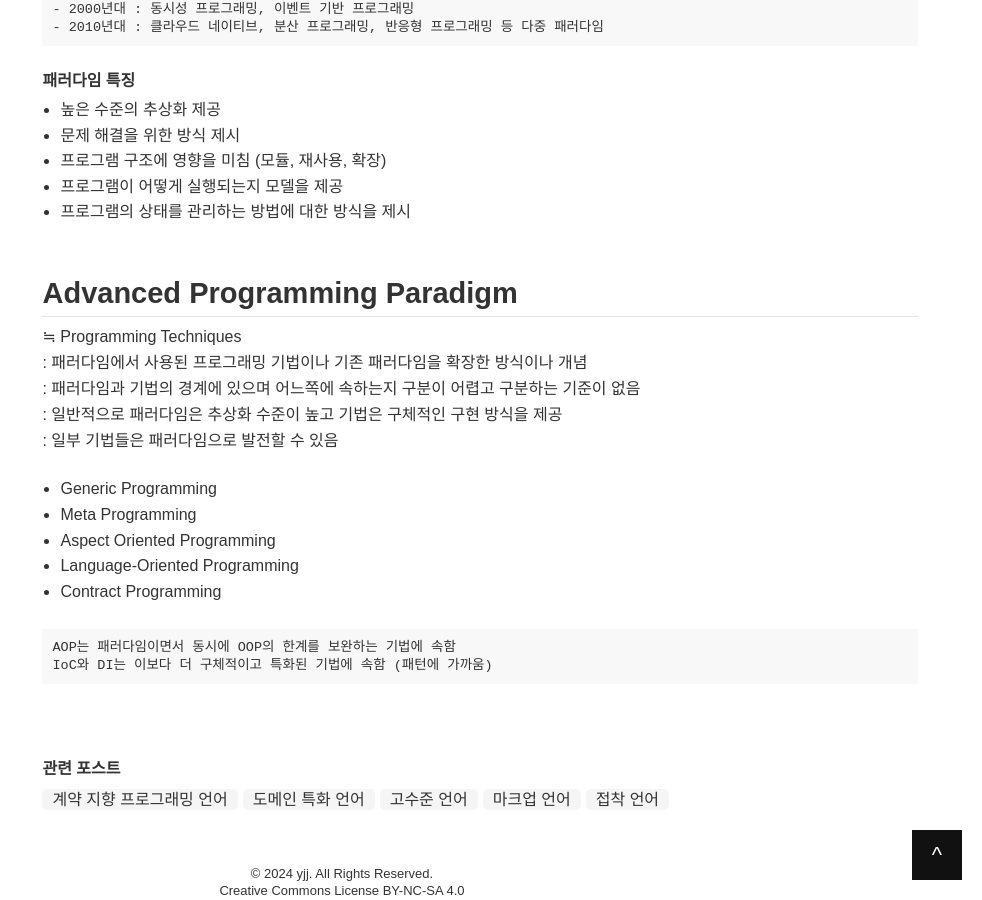
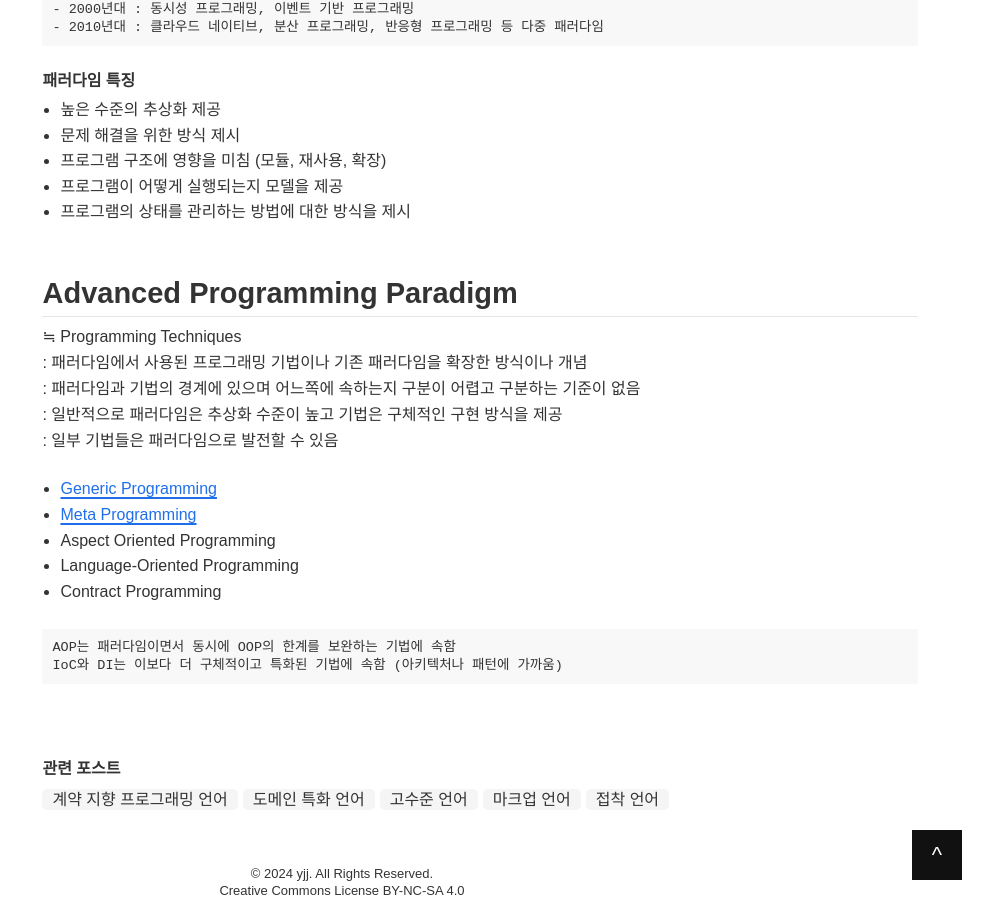
Before and after one commit to 100Page/1000page.github.io, a Jekyll site: the page built from _doc/program/paradigm/index.md, in a window 1280 px wide and 900 px high, scrolled down 869 px. Shown: the whole window, without its empty margins (298-1280 px from the left). Built offline with Jekyll 4.4.1, drawn with Linux system fonts in a browser that asks for light colours; some of the changed lines change nothing that is shown.

Commit message:
paradigm

````diff
--- a/_doc/program/paradigm/index.md
+++ b/_doc/program/paradigm/index.md
@@ -4,20 +4,22 @@
 description: 프로그래밍 패러다임
 summary:
 keywords:
+- program
 - programming
 - programming paradigm
 - 프로그래밍 패러다임
 tags:
 - program
+- paradigm
 created_time: 2024-09-18 01:35
-modified_time: 2024-10-25 23:24
+modified_time: 2024-10-26 22:16
 ---
 
 # Programming Paradigm
 : 프로그램을 구현하기 위한 프로그래밍 언어의 원칙이나 방식
 : 프로그래밍 언어는 한 개 이상의 패러다임을 지원하며 패러다임 원칙을 100% 구현하지 않음
 
-**Imperative Programming**
+**[Imperative Programming](./imperative-programming.md)**
 - Unstructured Programming
   - Sequential Programming
 - Structured Programming
@@ -25,15 +27,15 @@
   - Object Oriented Programming
   - Modular Programming
 
-**Declarative Programming**
+**[Declarative Programming](./declarative-programming.md)**
 - Functional Programming
 - Logic Programming
 
-**Concurrent Programming**
+**[Concurrent Programming](./concurrent-programming.md)**
 - Parallel Programming
 - Distributed Programming
 
-**Reactive Programming**
+**[Reactive Programming](./reactive-programming.md)**
 - Event Driven Programming
 - Data Flow Programming
 
@@ -65,13 +67,13 @@
 : 일반적으로 패러다임은 추상화 수준이 높고 기법은 구체적인 구현 방식을 제공
 : 일부 기법들은 패러다임으로 발전할 수 있음
 
-- Generic Programming
-- Meta Programming
+- [Generic Programming](./generic-programming.md)
+- [Meta Programming](./meta-programming.md)
 - Aspect Oriented Programming
 - Language-Oriented Programming
 - Contract Programming
 
 ```
 AOP는 패러다임이면서 동시에 OOP의 한계를 보완하는 기법에 속함
-IoC와 DI는 이보다 더 구체적이고 특화된 기법에 속함 (패턴에 가까움)
+IoC와 DI는 이보다 더 구체적이고 특화된 기법에 속함 (아키텍처나 패턴에 가까움)
 ```
````
